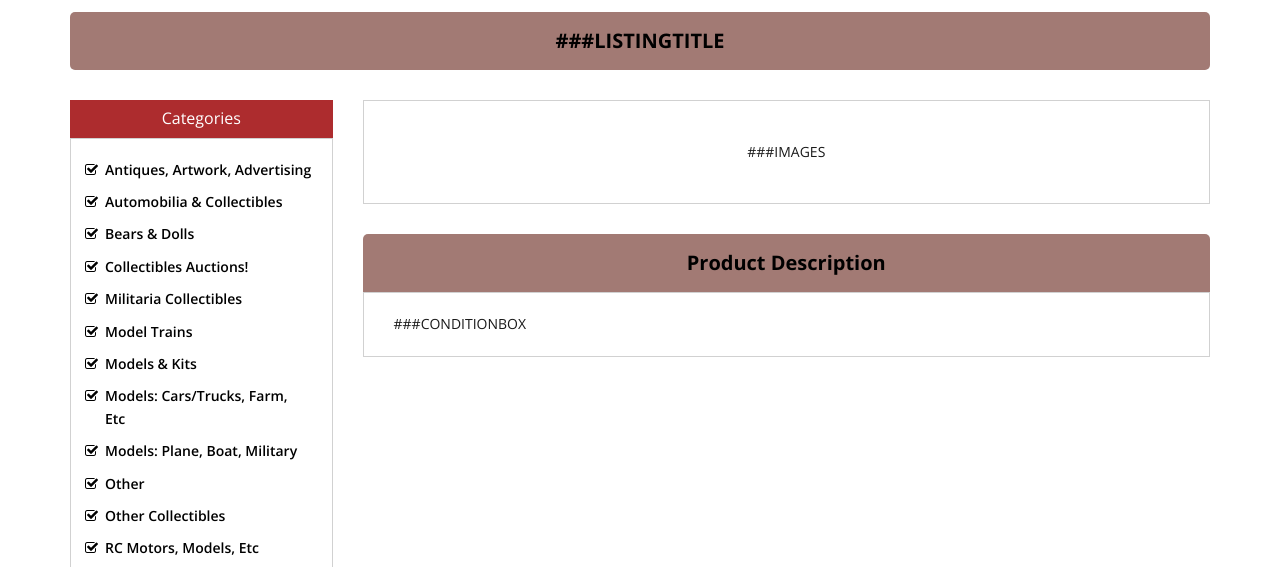
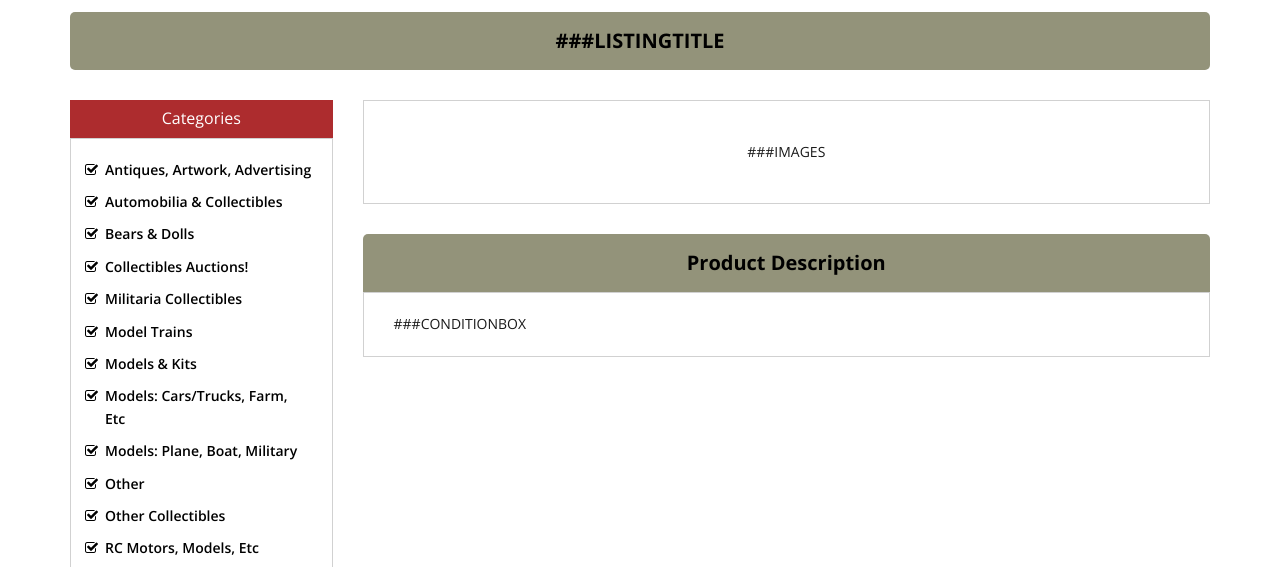
Before and after one commit to rony-sarkar/niknakvintage-ebay-template, a plain HTML site: page index.html in a window 1280 px wide. Shown: the part 208-775 px from the top of the page. Drawn offline with nearby package versions, Linux system fonts and the light colour scheme.

Commit message:
Update style.css

```diff
--- a/css/style.css
+++ b/css/style.css
@@ -203,7 +203,7 @@ img {
     ================================ */
 
 .pro-title {
-    background-color: #A27A74;
+    background-color: #93937A;
     border-radius: 5px;
     padding: 15px 30px;
     margin: 0 0 30px;
```
